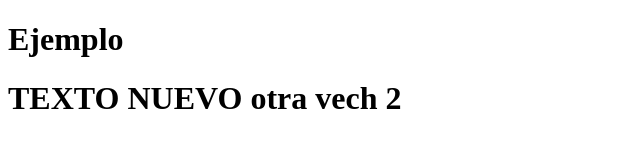
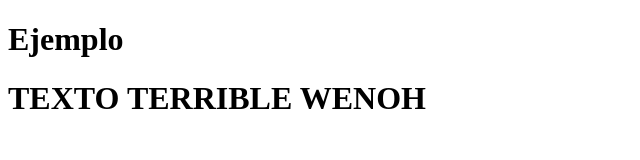
Before and after one commit to arturoQC/ejercicio, a plain HTML site: page index.html in a window 1280 px wide. Shown: the whole page, without its empty margins (0-640 px from the left). Drawn offline with Linux system fonts and the light colour scheme.

Commit message:
cambio mas menor

```diff
--- a/index.html
+++ b/index.html
@@ -9,7 +9,7 @@
     <body>
         <div class="app">
             <h1>Ejemplo</h1>
-			<h1>TEXTO NUEVO otra vech 2</h1>
+			<h1>TEXTO TERRIBLE WENOH</h1>
              </div>
     </body>
 </html>
```
